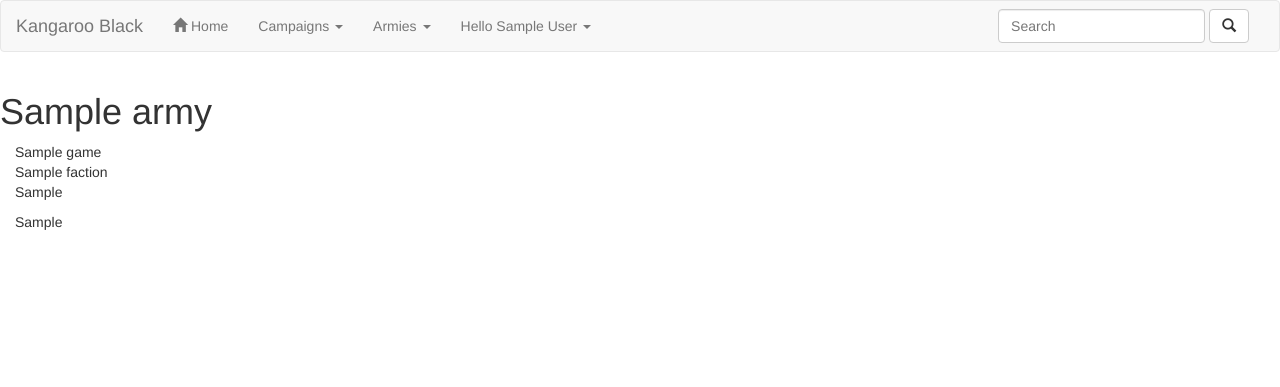
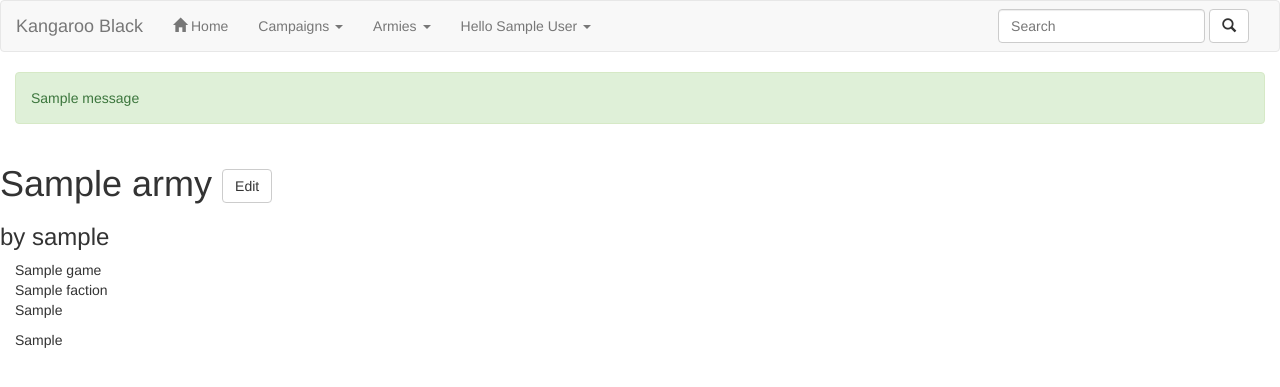
Before and after one commit to didymus13/kangaroo-black, a Django app: page /armies/1/ in a window 1280 px wide. Shown: the top 387 px of the page. Run offline with Django 3.2, Linux system fonts and the light colour scheme; a user stored in the database is signed in; tables that the repository leaves empty hold one stand-in row (values such as "Sample post"); one stand-in notice (Sample message) is shown; parts of the project's set-up code (start-up, migrations or seed data) failed here and were passed over; some libraries are stand-ins or nearby versions.

Commit message:
armies are locked down to their owners

```diff
--- a/campaignManager/campaignManager/armies/models.py
+++ b/campaignManager/campaignManager/armies/models.py
@@ -1,15 +1,16 @@
 from django.db import models
 from django.contrib.auth.models import User
 from django.forms import ModelForm
+from django.core.exceptions import ValidationError
 
 class Common(models.Model):
     name        = models.CharField(max_length=128)
 
+    class Meta:
+        abstract = True
+
     def __unicode__(self):
         return self.name
-
-    class Meta:
-        abstract = True
 
 class Game(Common):
     slug = models.SlugField(null=True)
@@ -28,6 +29,9 @@ class Army(Common):
     class Meta:
         verbose_name_plural = 'armies'
 
+    def is_owned_by(self, user):
+        return self.user == user
+
 class ArmyForm(ModelForm):
     class Meta:
         model = Army
--- a/campaignManager/campaignManager/armies/templates/detail.html
+++ b/campaignManager/campaignManager/armies/templates/detail.html
@@ -5,7 +5,16 @@
 
 {% block main %}
 <div class="row">
-    <div class="col-sx-12"><h1>{{ army.name }}</h1></div>
+    <div class="col-sx-12">
+        <h1>
+            {{ army.name }}
+            {% if editable %}
+                <a href="{% url 'armies:edit' army.pk %}" class="btn btn-default">Edit</a>
+            {% endif %}
+        </h1>
+        <h3>by {{army.user.username}}</h3>
+
+    </div>
 </div>
 <div class="row">
     <div class="col-xs-12">{{ army.faction.game.name }}</div>
--- a/campaignManager/campaignManager/armies/urls.py
+++ b/campaignManager/campaignManager/armies/urls.py
@@ -8,8 +8,9 @@ urlpatterns = patterns('',
 
     url(r'^(?P<pk>[0-9]+)/$', views.detail, name='detail'),
     url(r'^(?P<pk>[0-9]+)/edit/$', views.edit, name='edit'),
-     url(r'^(?P<pk>[0-9]+)/delete/$', views.delete, name='delete'),
+    url(r'^(?P<pk>[0-9]+)/delete/$', views.delete, name='delete'),
+    url(r'^new/$', views.edit, name='new'),
+
     url(r'^$', views.index, name='index'),
     url(r'^index/(?P<slug>.+)/$', views.index, name='index'),
-    url(r'^new/$', views.edit, name='new')
 )
--- a/campaignManager/campaignManager/armies/views.py
+++ b/campaignManager/campaignManager/armies/views.py
@@ -1,18 +1,23 @@
 from django.shortcuts import render
 from campaignManager.armies.models import *
-from django.shortcuts import render, render_to_response, get_object_or_404, redirect
+from django.shortcuts import render, render, get_object_or_404, redirect
 from django.core.context_processors import csrf
 from django.template.context import RequestContext
 from django.contrib.auth.decorators import login_required
+from django.contrib import messages
+from django.contrib.messages import constants as message_constants
 
+MESSAGE_TAGS = {message_constants.ERROR: 'danger'}
 
 # Create your views here.
 def detail(request, pk):
     army = get_object_or_404(Army, pk=pk, public_list=True)
-    return render_to_response('detail.html', {
+
+    return render(request, 'detail.html', {
         'request': request,
         'user': request.user,
-        'army': army
+        'army': army,
+        'editable': army.is_owned_by(request.user)
     })
 
 def index(request, slug=None):
@@ -21,7 +26,7 @@ def index(request, slug=None):
     else:
         armies = Army.objects.filter(public_list=True)
 
-    return render_to_response('index.html', {
+    return render(request, 'index.html', {
         'request': request,
         'user': request.user,
         'armies': armies
@@ -29,12 +34,18 @@ def index(request, slug=None):
 
 @login_required
 def edit(request, pk=None):
-    context = RequestContext(request, {
-        'request': request,
-        'user': request.user
-    })
+    delete = None # Initial state
 
-    if pk: army = get_object_or_404(Army, pk=pk);
+    if pk:
+        army = get_object_or_404(Army, pk=pk);
+        if army.user and not army.is_owned_by(request.user):
+            messages.add_message(
+                request,
+                messages.ERROR,
+                'Armies can only be edited by their owners'
+            )
+            return redirect('armies:detail', pk=army.pk)
+        delete = {'path': 'armies:delete', 'value': army.pk, }
 
     if request.method == 'POST':
         if pk:
@@ -45,21 +56,29 @@ def edit(request, pk=None):
             army = form.save(commit=False)
             army.user = request.user
             army.save()
-            return redirect('armies:detail', pk=army.id)
+            messages.add_message(request, messages.SUCCESS, 'Save Successful' )
+
+        return redirect('armies:detail', pk=army.pk)
 
     elif pk:
         form = ArmyForm(instance=army)
     else:
         form = ArmyForm()
 
-    return render_to_response('form.html', {
+    return render(request, 'form.html', {
         'form': form,
         'request': request,
         'user': request.user,
-    }, context_instance=context)
+        'delete': delete,
+    })
 
 @login_required
 def delete(request, pk):
     army = get_object_or_404(Army, pk=pk)
-    army.delete()
-    return redirect('armies:index')
+    if army.is_owned_by(request.user):
+        army.delete()
+        messages.add_message(request, messages.SUCCESS, 'Delete successful')
+        return redirect('armies:index')
+    else:
+        messages.add_message(request, messages.ERROR, 'Armies can only be deleted by their owners')
+        return redirect('armies:detail', army.pk);
--- a/campaignManager/campaignManager/settings.py
+++ b/campaignManager/campaignManager/settings.py
@@ -115,3 +115,8 @@ AUTHENTICATION_BACKENDS = (
 LOGIN_REDIRECT_URL = '/'
 
 COUNTRIES_FLAG_PATH = 'images/flags/%s.png'
+
+from django.contrib.messages import constants as messages
+MESSAGE_TAGS = {
+    messages.ERROR: 'danger',
+}
--- a/campaignManager/templates/base.html
+++ b/campaignManager/templates/base.html
@@ -113,9 +113,12 @@
         </nav>
 
         <div class="container-fluid">
-            <div class="row">
-                {% block deck %}{% endblock %}
-            </div>
+            {% if messages %}
+                {% for message in messages %}
+                <div class="alert alert-{{message.tags}}">{{ message }}</div>
+                {% endfor %}
+            {% endif %}
+
             <div class="row">
                 <div class="col-xs-12">{% block main %}{% endblock %}</div>
             </div>
--- a/campaignManager/templates/form.html
+++ b/campaignManager/templates/form.html
@@ -10,5 +10,8 @@
     </div>
     {% endfor %}
     <button type="submit" class="btn btn-default">Submit</button>
+    {% if delete %}
+    <a href="{% url delete.path delete.value %}" class="btn btn-danger">Delete</a>
+    {% endif %}
 </form>
 {% endblock %}
--- a/requirements.txt
+++ b/requirements.txt
@@ -1,7 +1,9 @@
 Django==1.6.1
 Fabric==1.9.0
 South==0.8.4
+app-version==0.1.2
 argparse==1.2.1
+django-appconf==0.6
 django-countries==2.1.2
 django-markdown-deux==1.0.4
 docutils==0.11
@@ -15,4 +17,5 @@ python-social-auth==0.1.26
 requests==2.3.0
 requests-oauthlib==0.4.1
 six==1.7.2
+tolerance==0.1.1
 wsgiref==0.1.2
```
